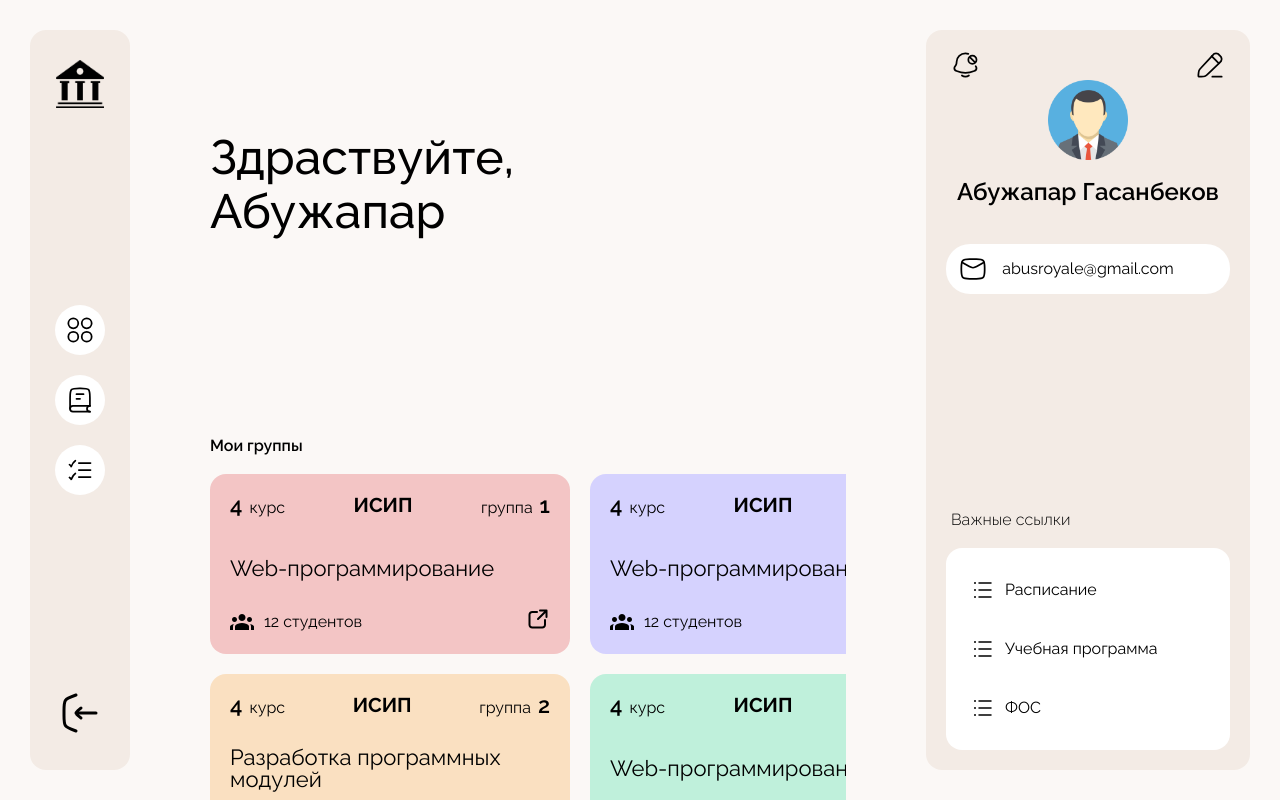
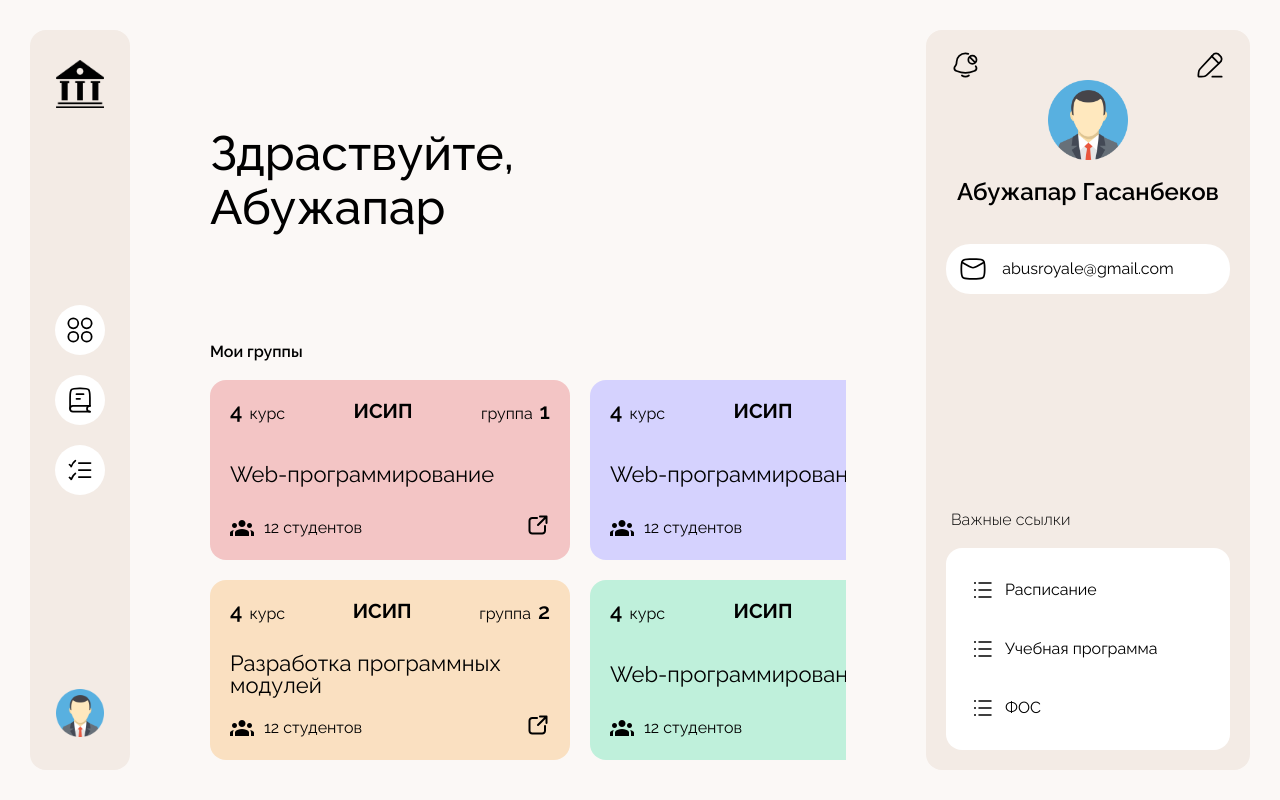
Before and after one commit to Abusik019/PA-DSU, a React (Vite) app: page /profile in a window 1280 px wide. Built offline with nearby package versions, Linux system fonts and the light colour scheme.

Commit message:
fix bugs in profile

```diff
--- a/src/components/Aside/index.jsx
+++ b/src/components/Aside/index.jsx
@@ -6,7 +6,7 @@
 import login from '../../assets/icons/login.svg';
 
 export const Aside = () => {
-    const [isLogin, setIsLogin] = useState(false);
+    const [isLogin, setIsLogin] = useState(true);
 
     return (
         <div className={styles.aside}>
--- a/src/pages/Profile/style.module.scss
+++ b/src/pages/Profile/style.module.scss
@@ -11,19 +11,22 @@
         height: 100%;
         width: calc(65% - 40px);
 
+        display: flex;
+        flex-direction: column;
+        justify-content: space-between;
+        align-items: flex-start;
+
         &>h2{
             font-size: 48px;
             line-height: 54px;
             font-weight: 500;
 
-            margin-top: 100px;
+            width: fit-content;
 
-            width: fit-content;
+            margin-top: 12vh;
         }
 
         &>.myGroups{
-            margin-top: 200px;
-
             height: fit-content;
             width: 100%;
 
```
